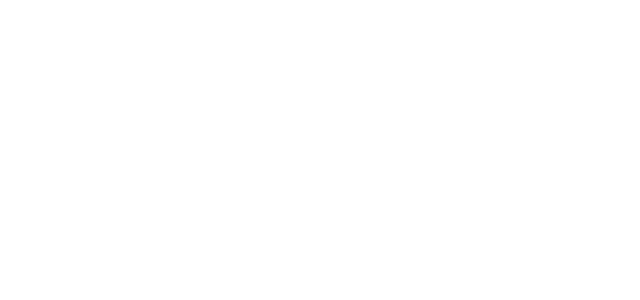
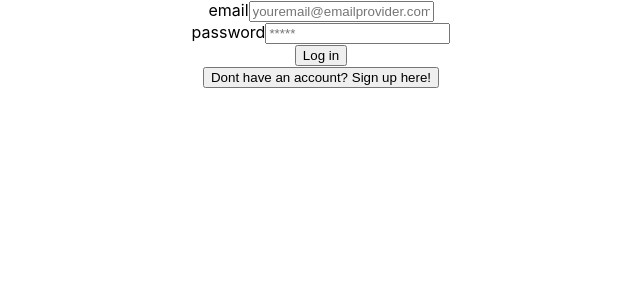
Before and after one commit to traynhamdavid426/Dojo-app, a React (Create React App) app: page / in a window 1280 px wide. Shown: the top 300 px of the page, without its empty margins (319-959 px from the left). Built offline with nearby package versions, Linux system fonts and the light colour scheme.

Commit message:
update on components

```diff
--- a/src/App.js
+++ b/src/App.js
@@ -1,10 +1,12 @@
-import logo from './logo.svg';
+
 import './App.css';
-
+import Signin from './Components/Signin';
+import Navbar from './Components/Navbar';
 function App() {
   return (
     <div className="App">
 
+     <Signin/>
     </div>
   );
 }
--- /dev/null
+++ b/src/Components/Navbar.js
@@ -0,0 +1,29 @@
+import React from "react";
+import { BrowserRouter,Route,Routes, NavLink as Link } from "react-router-dom";
+import Signin from "./Signin";
+import Signup from "./Signup";
+
+
+const Navbar =() =>{return(<div>
+
+
+        <BrowserRouter>
+        <header>
+        <div>
+    <nav>
+        <Link to='signin'>Sign in/up</Link>
+    </nav>
+    </div>
+
+            <Routes>
+                <Route path='signup' element={<Signup/>}/>
+                <Route path='signin' element={<Signin/>}/>
+
+
+            </Routes>
+            </header>
+        </BrowserRouter>
+
+</div>)}
+
+export default Navbar;
--- a/src/Components/Signin.js
+++ b/src/Components/Signin.js
@@ -1,7 +1,28 @@
-import React from "react";
+import React, {useState} from "react";
 
-const Signin =() => {return(<div>
-    sign in
+
+const Signin =() => {
+
+    const [email,setEmail] = useState('');
+    const [password,setPassword] = useState('');
+    const handleInput =(e) =>{
+        e.preventDefault(); // prevents page reloading.
+        console.log(email)}
+
+
+    return(<div>
+     <form onSubmit={handleInput}>
+   <div>  <label for='email:'>email</label>
+<input type="email" value={email} placeholder="youremail@emailprovider.com"/></div>
+
+<div>  <label for='password:'>password</label>
+<input type="password" value={password} placeholder="*****"/></div>
+<div><button type="submit">
+Log in
+</button></div>
+ </form>
+
+ <button >Dont have an account? Sign up here!</button>
 </div>)}
 
 export default Signin;
--- a/src/Components/Signup.js
+++ b/src/Components/Signup.js
@@ -0,0 +1,23 @@
+import React,{useState} from "react";
+
+
+
+const Signup =() =>{
+    const [email,setEmail] = useState('');
+    const [password,setPassword] = useState('');
+    const [name,setName] = useState('');
+
+    return(<div>
+    <form onSubmit={handleInput}>
+   <div>  <label for='email:'>email</label>
+<input type="email" value={email} placeholder="youremail@emailprovider.com"/></div>
+
+<div>  <label for='password:'>password</label>
+<input type="password" value={password} placeholder="*****"/></div>
+<div><button type="submit">
+Log in
+</button></div>
+ </form>
+</div>)}
+
+export default Signup;
```
Also changed, not shown: package.json (+1 -41 lines), src/Components/Loginform.js (added, +14 -0 lines), 1 other file (tests, documents, lock files or other folders).
